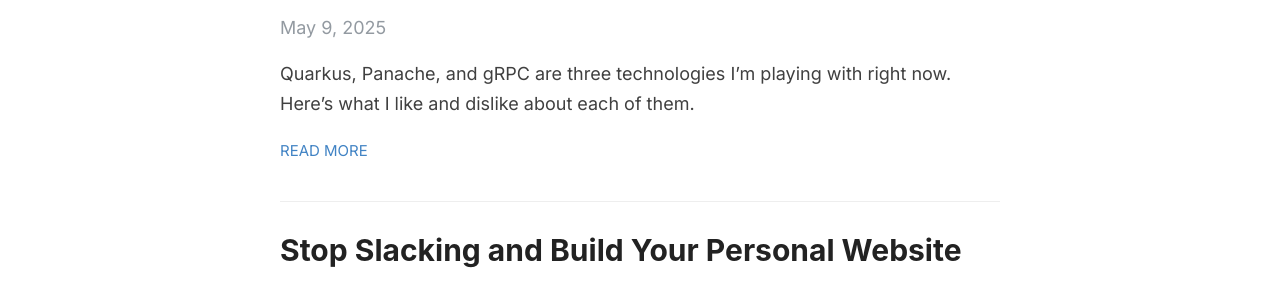
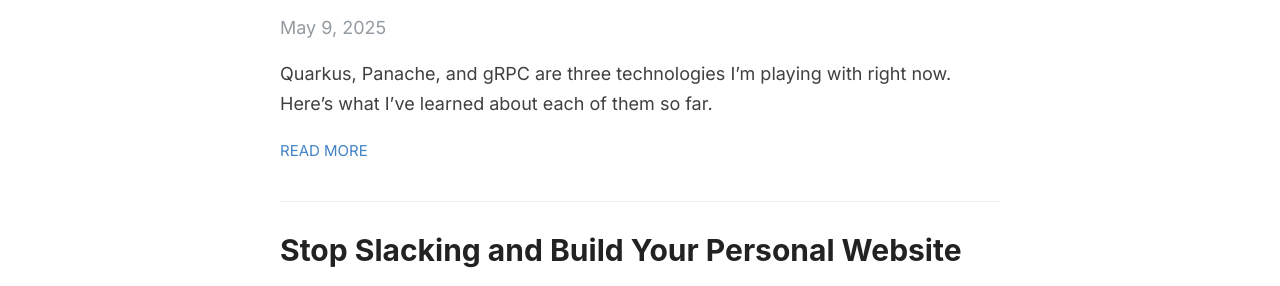
Before and after one commit to azn-abel/azn-abel.github.io, a Jekyll site: the page built from _pages/blog.md, in a window 1280 px wide. Shown: the part 179-465 px from the top of the page. Built offline with Jekyll 4.4.1, drawn with Linux system fonts in a browser that asks for light colours.

Commit message:
blog post

```diff
--- a/_posts/2025-05-09-quarkus-panache-grpc.md
+++ b/_posts/2025-05-09-quarkus-panache-grpc.md
@@ -4,8 +4,8 @@ title: Quarkus, Panache, and gRPC
 categories: [Java, Quarkus, gRPC]
 ---
 
-Quarkus, Panache, and gRPC are three technologies I'm playing with right now. Here's what I like
-and dislike about each of them.
+Quarkus, Panache, and gRPC are three technologies I'm playing with right now. Here's what I've learned
+about each of them so far.
 
 ## Quarkus
 
```
